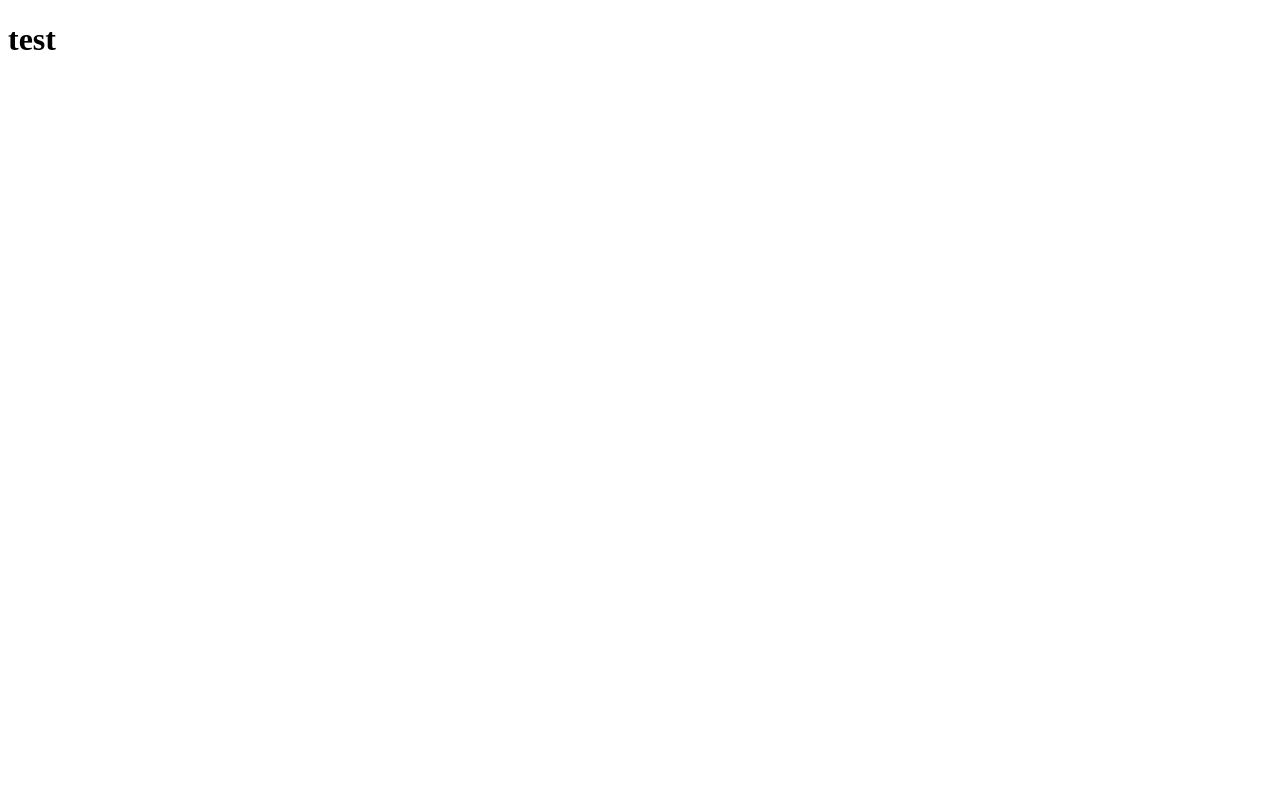
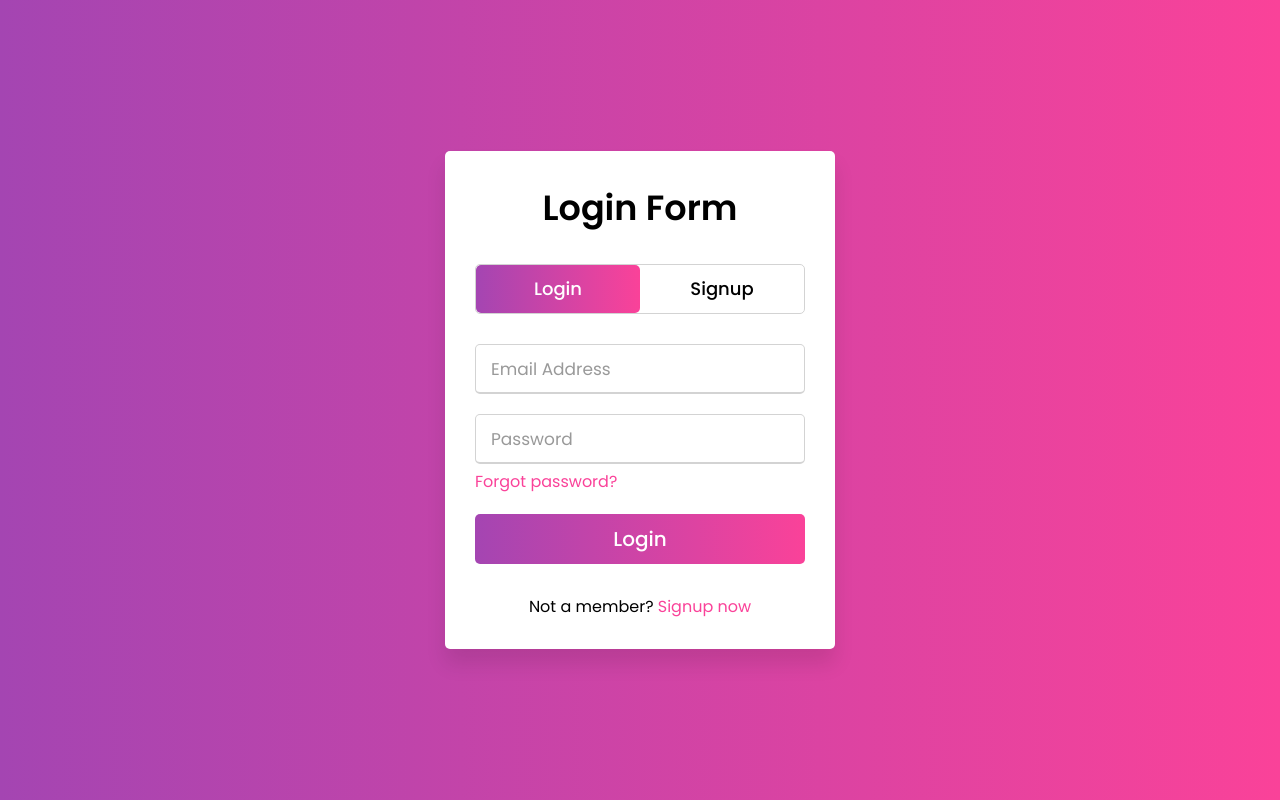
Before and after one commit to Gianmembreno/CSCI-380---Final-Project, a plain HTML site: page index.html in a window 1280 px wide. Drawn offline with Linux system fonts and the light colour scheme.

Commit message:
main page

```diff
--- a/index.html
+++ b/index.html
@@ -5,11 +5,84 @@
     <meta charset="UTF-8">
     <meta http-equiv="X-UA-Compatible" content="IE=edge">
     <meta name="viewport" content="width=device-width, initial-scale=1.0">
-    <title>Document</title>
+    <title>Login</title>
+    <link rel="stylesheet" href="styles.css">
 </head>
 
 <body>
-    <h1>test</h1>
+    <div class="wrapper">
+        <div class="title-text">
+            <div class="title login">
+                Login Form
+            </div>
+            <div class="title signup">
+                Signup Form
+            </div>
+        </div>
+        <div class="form-container">
+            <div class="slide-controls">
+                <input type="radio" name="slide" id="login" checked>
+                <input type="radio" name="slide" id="signup">
+                <label for="login" class="slide login">Login</label>
+                <label for="signup" class="slide signup">Signup</label>
+                <div class="slider-tab"></div>
+            </div>
+            <div class="form-inner">
+                <form action="#" class="login">
+                    <div class="field">
+                        <input type="text" placeholder="Email Address" required>
+                    </div>
+                    <div class="field">
+                        <input type="password" placeholder="Password" required>
+                    </div>
+                    <div class="pass-link">
+                        <a href="#">Forgot password?</a>
+                    </div>
+                    <div class="field btn">
+                        <div class="btn-layer"></div>
+                        <input type="submit" value="Login">
+                    </div>
+                    <div class="signup-link">
+                        Not a member? <a href="">Signup now</a>
+                    </div>
+                </form>
+                <form action="#" class="signup">
+                    <div class="field">
+                        <input type="text" placeholder="Email Address" required>
+                    </div>
+                    <div class="field">
+                        <input type="password" placeholder="Password" required>
+                    </div>
+                    <div class="field">
+                        <input type="password" placeholder="Confirm password" required>
+                    </div>
+                    <div class="field btn">
+                        <div class="btn-layer"></div>
+                        <input type="submit" value="Signup">
+                    </div>
+                </form>
+            </div>
+        </div>
+    </div>
+    <script>
+        const loginText = document.querySelector(".title-text .login");
+        const loginForm = document.querySelector("form.login");
+        const loginBtn = document.querySelector("label.login");
+        const signupBtn = document.querySelector("label.signup");
+        const signupLink = document.querySelector("form .signup-link a");
+        signupBtn.onclick = (() => {
+            loginForm.style.marginLeft = "-50%";
+            loginText.style.marginLeft = "-50%";
+        });
+        loginBtn.onclick = (() => {
+            loginForm.style.marginLeft = "0%";
+            loginText.style.marginLeft = "0%";
+        });
+        signupLink.onclick = (() => {
+            signupBtn.click();
+            return false;
+        });
+    </script>
 </body>
 
 </html>
--- /dev/null
+++ b/styles.css
@@ -0,0 +1,182 @@
+@import url('https://fonts.googleapis.com/css?family=Poppins:400,500,600,700&display=swap');
+*{
+  margin: 0;
+  padding: 0;
+  box-sizing: border-box;
+  font-family: 'Poppins', sans-serif;
+}
+html,body{
+  display: grid;
+  height: 100%;
+  width: 100%;
+  place-items: center;
+  background: -webkit-linear-gradient(left, #a445b2, #fa4299);
+}
+::selection{
+  background: #fa4299;
+  color: #fff;
+}
+.wrapper{
+  overflow: hidden;
+  max-width: 390px;
+  background: #fff;
+  padding: 30px;
+  border-radius: 5px;
+  box-shadow: 0px 15px 20px rgba(0,0,0,0.1);
+}
+.wrapper .title-text{
+  display: flex;
+  width: 200%;
+}
+.wrapper .title{
+  width: 50%;
+  font-size: 35px;
+  font-weight: 600;
+  text-align: center;
+  transition: all 0.6s cubic-bezier(0.68,-0.55,0.265,1.55);
+}
+.wrapper .slide-controls{
+  position: relative;
+  display: flex;
+  height: 50px;
+  width: 100%;
+  overflow: hidden;
+  margin: 30px 0 10px 0;
+  justify-content: space-between;
+  border: 1px solid lightgrey;
+  border-radius: 5px;
+}
+.slide-controls .slide{
+  height: 100%;
+  width: 100%;
+  color: #fff;
+  font-size: 18px;
+  font-weight: 500;
+  text-align: center;
+  line-height: 48px;
+  cursor: pointer;
+  z-index: 1;
+  transition: all 0.6s ease;
+}
+.slide-controls label.signup{
+  color: #000;
+}
+.slide-controls .slider-tab{
+  position: absolute;
+  height: 100%;
+  width: 50%;
+  left: 0;
+  z-index: 0;
+  border-radius: 5px;
+  background: -webkit-linear-gradient(left, #a445b2, #fa4299);
+  transition: all 0.6s cubic-bezier(0.68,-0.55,0.265,1.55);
+}
+input[type="radio"]{
+  display: none;
+}
+#signup:checked ~ .slider-tab{
+  left: 50%;
+}
+#signup:checked ~ label.signup{
+  color: #fff;
+  cursor: default;
+  user-select: none;
+}
+#signup:checked ~ label.login{
+  color: #000;
+}
+#login:checked ~ label.signup{
+  color: #000;
+}
+#login:checked ~ label.login{
+  cursor: default;
+  user-select: none;
+}
+.wrapper .form-container{
+  width: 100%;
+  overflow: hidden;
+}
+.form-container .form-inner{
+  display: flex;
+  width: 200%;
+}
+.form-container .form-inner form{
+  width: 50%;
+  transition: all 0.6s cubic-bezier(0.68,-0.55,0.265,1.55);
+}
+.form-inner form .field{
+  height: 50px;
+  width: 100%;
+  margin-top: 20px;
+}
+.form-inner form .field input{
+  height: 100%;
+  width: 100%;
+  outline: none;
+  padding-left: 15px;
+  border-radius: 5px;
+  border: 1px solid lightgrey;
+  border-bottom-width: 2px;
+  font-size: 17px;
+  transition: all 0.3s ease;
+}
+.form-inner form .field input:focus{
+  border-color: #fc83bb;
+  /* box-shadow: inset 0 0 3px #fb6aae; */
+}
+.form-inner form .field input::placeholder{
+  color: #999;
+  transition: all 0.3s ease;
+}
+form .field input:focus::placeholder{
+  color: #b3b3b3;
+}
+.form-inner form .pass-link{
+  margin-top: 5px;
+}
+.form-inner form .signup-link{
+  text-align: center;
+  margin-top: 30px;
+}
+.form-inner form .pass-link a,
+.form-inner form .signup-link a{
+  color: #fa4299;
+  text-decoration: none;
+}
+.form-inner form .pass-link a:hover,
+.form-inner form .signup-link a:hover{
+  text-decoration: underline;
+}
+form .btn{
+  height: 50px;
+  width: 100%;
+  border-radius: 5px;
+  position: relative;
+  overflow: hidden;
+}
+form .btn .btn-layer{
+  height: 100%;
+  width: 300%;
+  position: absolute;
+  left: -100%;
+  background: -webkit-linear-gradient(right, #a445b2, #fa4299, #a445b2, #fa4299);
+  border-radius: 5px;
+  transition: all 0.4s ease;;
+}
+form .btn:hover .btn-layer{
+  left: 0;
+}
+form .btn input[type="submit"]{
+  height: 100%;
+  width: 100%;
+  z-index: 1;
+  position: relative;
+  background: none;
+  border: none;
+  color: #fff;
+  padding-left: 0;
+  border-radius: 5px;
+  font-size: 20px;
+  font-weight: 500;
+  cursor: pointer;
+}
```
